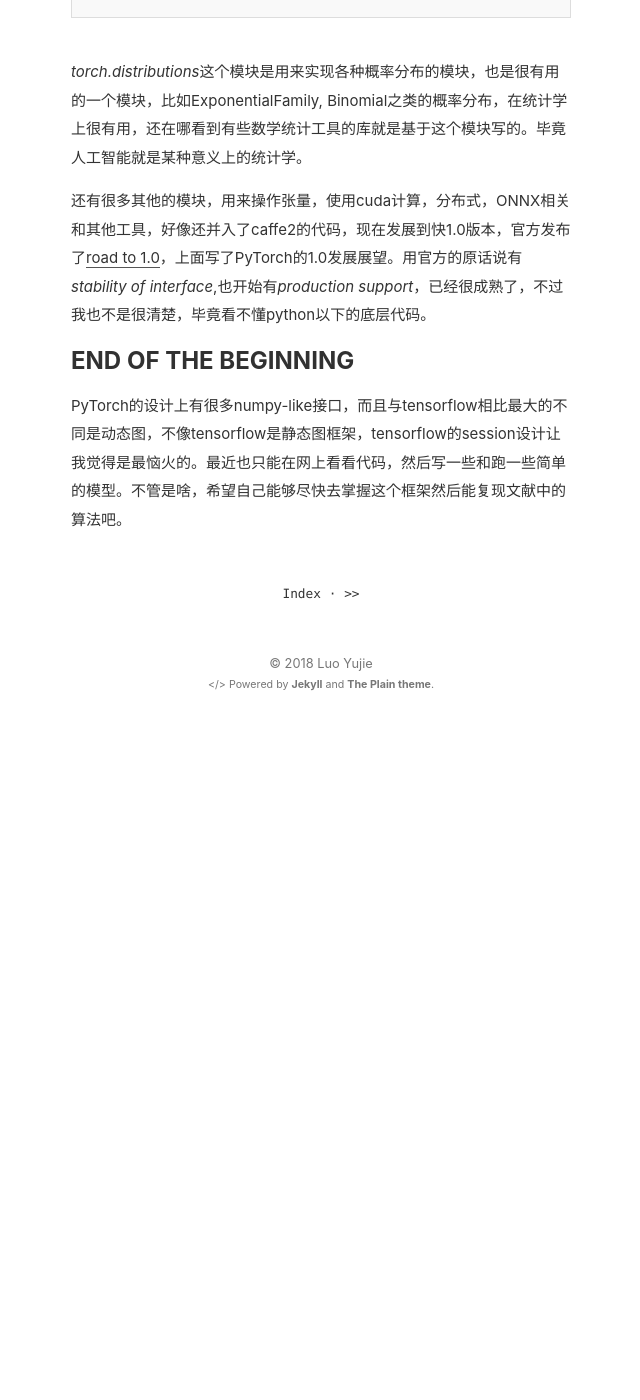
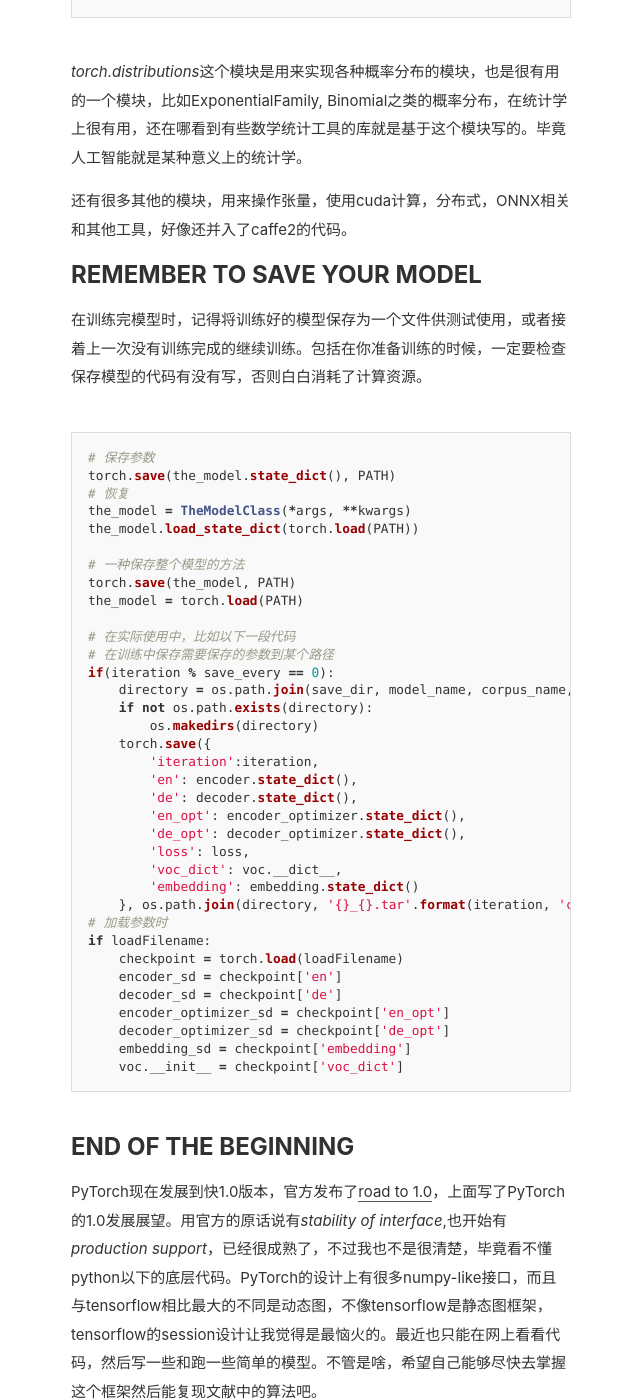
Before and after one commit to luome/luome.github.io, a Jekyll site: the page built from _posts/2018-10-29-PyTorch学习日志.md, in a window 1280 px wide and 1400 px high, scrolled down 1940 px. Shown: the whole window, without its empty margins (319-959 px from the left). Built offline with Jekyll 4.4.1, drawn with Linux system fonts in a browser that asks for light colours; before the commit the page ends 2670 px from its top, so only the background shows below that; some of the changed text lies outside the part shown.

Commit message:
10-29 update in 11-03

````diff
--- a/_posts/2018-10-29-PyTorch学习日志.md
+++ b/_posts/2018-10-29-PyTorch学习日志.md
@@ -1,8 +1,8 @@
 ---
 title: PyTorch学习日志
-data: 2018-9-29 21:20
+updated: 2018-9-29 21:20
 ---
-以前学习吴恩达的deeplearning.ai代码用的是tensorflow与keras，就学习了一下tensorflow，tensorflow的代码很繁琐，在语言设计上也不太贴合python的风格。PyTorch在最近炙手可热，于是我在上周按照官网的tutorial写了一下，跑了一个demo试了一下。在周末的时候花了两天时间看了一下PyTorch的api文档，今天终于把初略地文档看完了，下面是一些初学的感受。
+以前学习吴恩达的deeplearning.ai代码用的是tensorflow与keras，就学习了一下tensorflow，tensorflow的代码很繁琐，在语言设计上也不太贴合python的风格。PyTorch在最近炙手可热，于是我在上周按照官网的tutorial写了一下，跑了一个demo试了一下。在周末的时候花了两天时间看了一下PyTorch的api文档，今天终于初略地把文档看完了，下面是一些初学的感受。
 ## AUTOGRAD MECHANICS
 AUTOGRAD 是用BP算法自动计算梯度的方式，官网说没有必要完全掌握autograd,但是熟悉autograd能够帮助编写更高效、整洁、易于debug的程序。
 
@@ -50,7 +50,48 @@ for input, target in dataset:
 
 *torch.distributions*这个模块是用来实现各种概率分布的模块，也是很有用的一个模块，比如ExponentialFamily, Binomial之类的概率分布，在统计学上很有用，还在哪看到有些数学统计工具的库就是基于这个模块写的。毕竟人工智能就是某种意义上的统计学。
 
-还有很多其他的模块，用来操作张量，使用cuda计算，分布式，ONNX相关和其他工具，好像还并入了caffe2的代码，现在发展到快1.0版本，官方发布了[road to 1.0](https://pytorch.org/blog/the-road-to-1_0/)，上面写了PyTorch的1.0发展展望。用官方的原话说有*stability of interface*,也开始有*production support*，已经很成熟了，不过我也不是很清楚，毕竟看不懂python以下的底层代码。
+还有很多其他的模块，用来操作张量，使用cuda计算，分布式，ONNX相关和其他工具，好像还并入了caffe2的代码。
 
+## REMEMBER TO SAVE YOUR MODEL
+
+在训练完模型时，记得将训练好的模型保存为一个文件供测试使用，或者接着上一次没有训练完成的继续训练。包括在你准备训练的时候，一定要检查保存模型的代码有没有写，否则白白消耗了计算资源。
+```python
+# 保存参数
+torch.save(the_model.state_dict(), PATH)
+# 恢复
+the_model = TheModelClass(*args, **kwargs)
+the_model.load_state_dict(torch.load(PATH))
+
+# 一种保存整个模型的方法
+torch.save(the_model, PATH)
+the_model = torch.load(PATH)
+
+# 在实际使用中，比如以下一段代码
+# 在训练中保存需要保存的参数到某个路径
+if(iteration % save_every == 0):
+    directory = os.path.join(save_dir, model_name, corpus_name, '{}-{}_{}'.format(encoder_n_layers, decoder_n_layers, hidden_size))
+    if not os.path.exists(directory):
+        os.makedirs(directory)
+    torch.save({
+        'iteration':iteration,
+        'en': encoder.state_dict(),
+        'de': decoder.state_dict(),
+        'en_opt': encoder_optimizer.state_dict(),
+        'de_opt': decoder_optimizer.state_dict(),
+        'loss': loss,
+        'voc_dict': voc.__dict__,
+        'embedding': embedding.state_dict()
+    }, os.path.join(directory, '{}_{}.tar'.format(iteration, 'checkpoint')))
+# 加载参数时
+if loadFilename:
+    checkpoint = torch.load(loadFilename)
+    encoder_sd = checkpoint['en']
+    decoder_sd = checkpoint['de']
+    encoder_optimizer_sd = checkpoint['en_opt']
+    decoder_optimizer_sd = checkpoint['de_opt']
+    embedding_sd = checkpoint['embedding']
+    voc.__init__ = checkpoint['voc_dict']
+```
 ## END OF THE BEGINNING
-PyTorch的设计上有很多numpy-like接口，而且与tensorflow相比最大的不同是动态图，不像tensorflow是静态图框架，tensorflow的session设计让我觉得是最恼火的。最近也只能在网上看看代码，然后写一些和跑一些简单的模型。不管是啥，希望自己能够尽快去掌握这个框架然后能复现文献中的算法吧。
+
+PyTorch现在发展到快1.0版本，官方发布了[road to 1.0](https://pytorch.org/blog/the-road-to-1_0/)，上面写了PyTorch的1.0发展展望。用官方的原话说有*stability of interface*,也开始有*production support*，已经很成熟了，不过我也不是很清楚，毕竟看不懂python以下的底层代码。PyTorch的设计上有很多numpy-like接口，而且与tensorflow相比最大的不同是动态图，不像tensorflow是静态图框架，tensorflow的session设计让我觉得是最恼火的。最近也只能在网上看看代码，然后写一些和跑一些简单的模型。不管是啥，希望自己能够尽快去掌握这个框架然后能复现文献中的算法吧。
````
